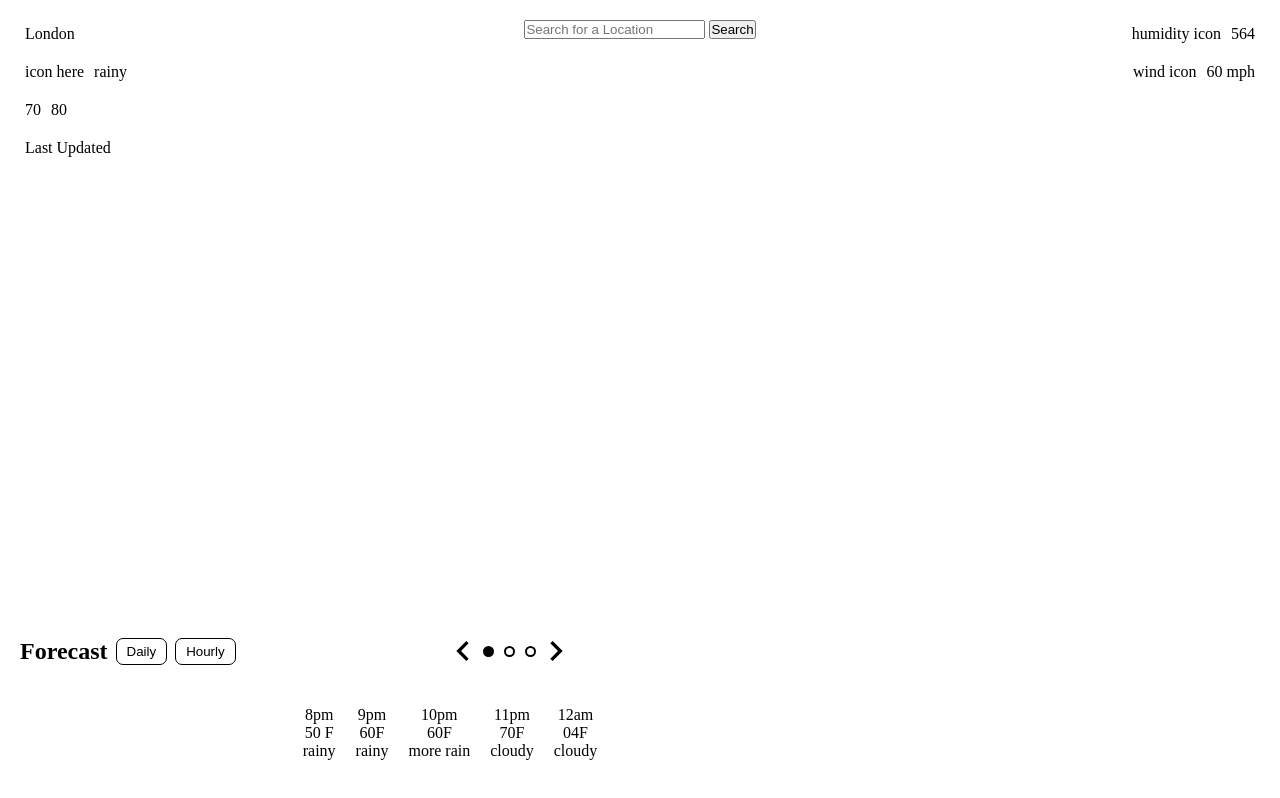
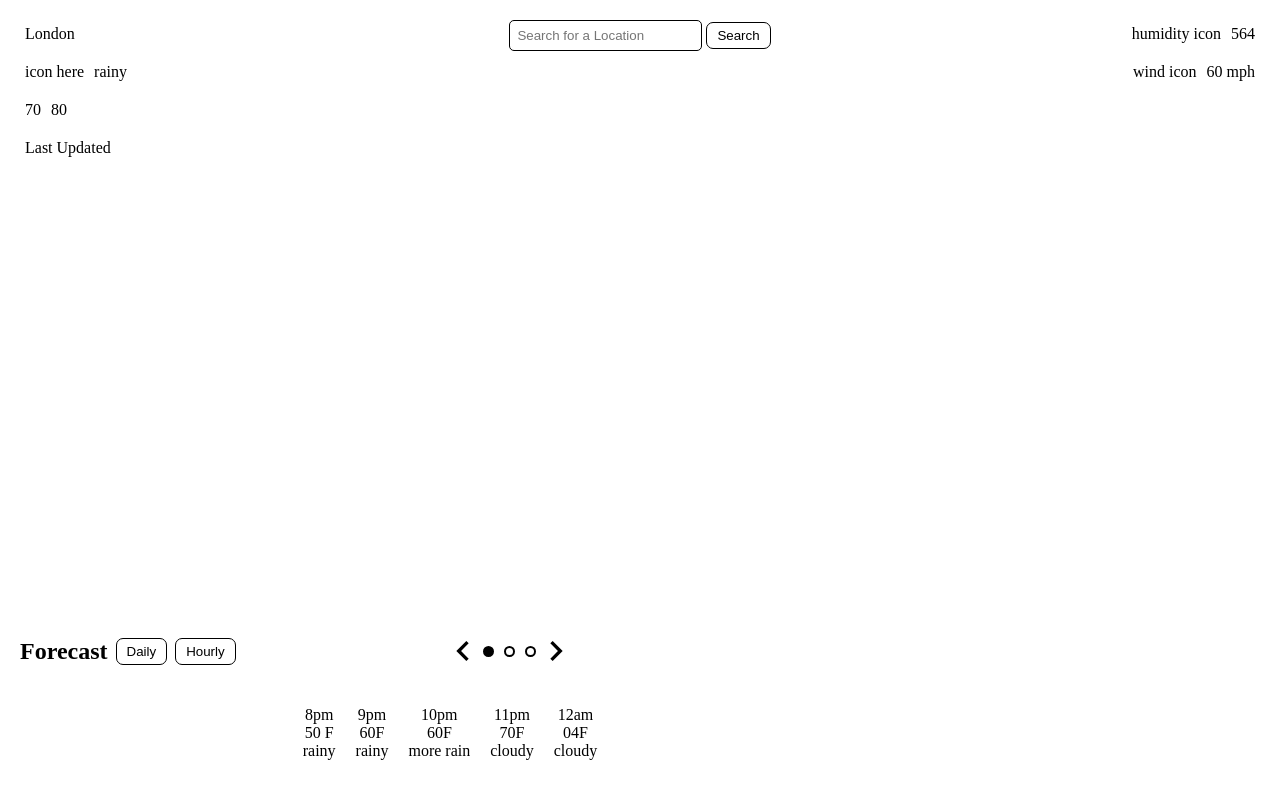
Before and after one commit to christopherctai/weather-app, a website built with webpack: page dist/index.html in a window 1280 px wide. Built offline with nearby package versions, Linux system fonts and the light colour scheme.

Commit message:
Update search bar

```diff
--- a/dist/index.html
+++ b/dist/index.html
@@ -25,7 +25,7 @@
         <div id="search-container" class="container">
             <form action="#" class="search-form" onsubmit="return false">
                 <input id="search" name="search" placeholder="Search for a Location" type="text">
-                <input type="submit" value="Search">
+                <input type="submit" value="Search" class='btn'>
             </form>
         </div>
         <div id="location-data-container-2" class="container">
--- a/dist/styles.css
+++ b/dist/styles.css
@@ -45,6 +45,17 @@ body {
 
 .data-row.right {
     justify-content: right;
+}
+
+input[type="text"] {
+    padding: 7px;
+    border: 1px solid black;
+    border-radius: 5px;
+}
+
+input[type="text"]:focus {
+    outline: 1px solid black;
+    box-shadow: 1px 1px 3px;
 }
 
 .title-info {
```
